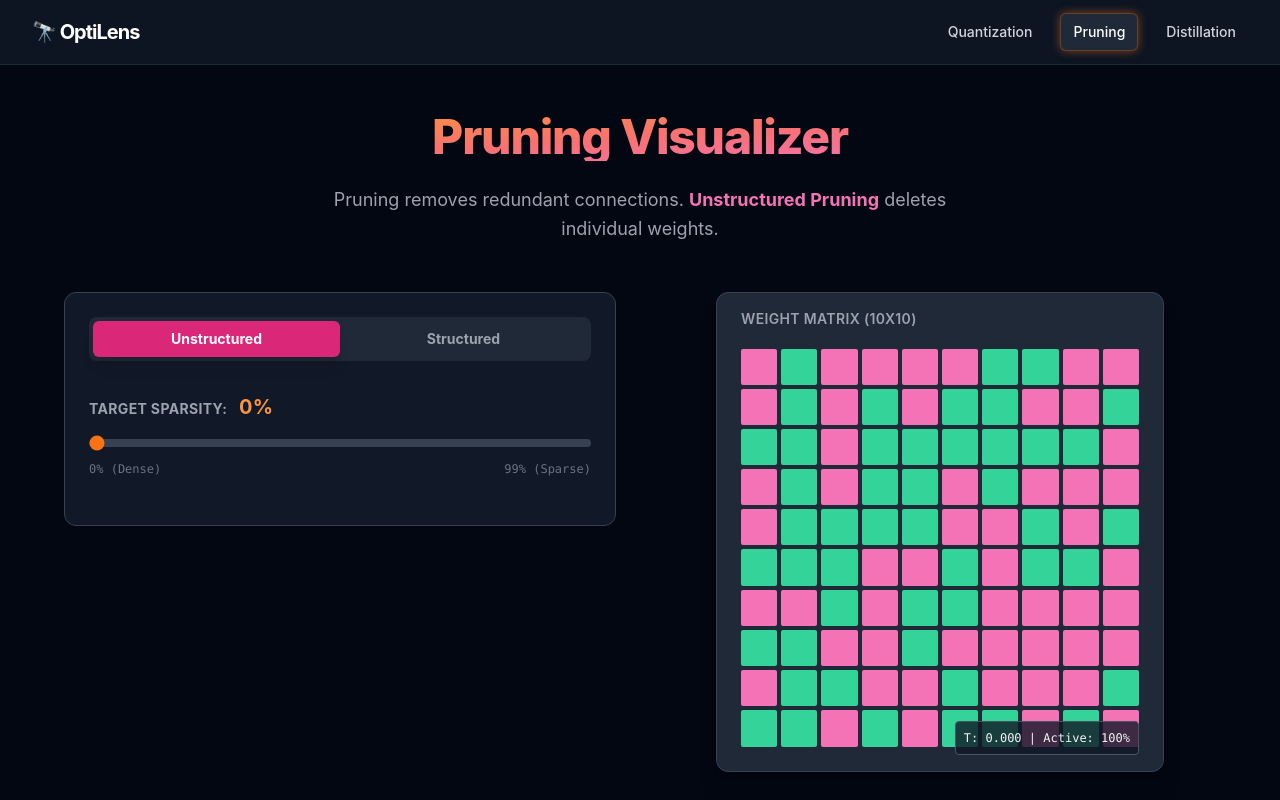
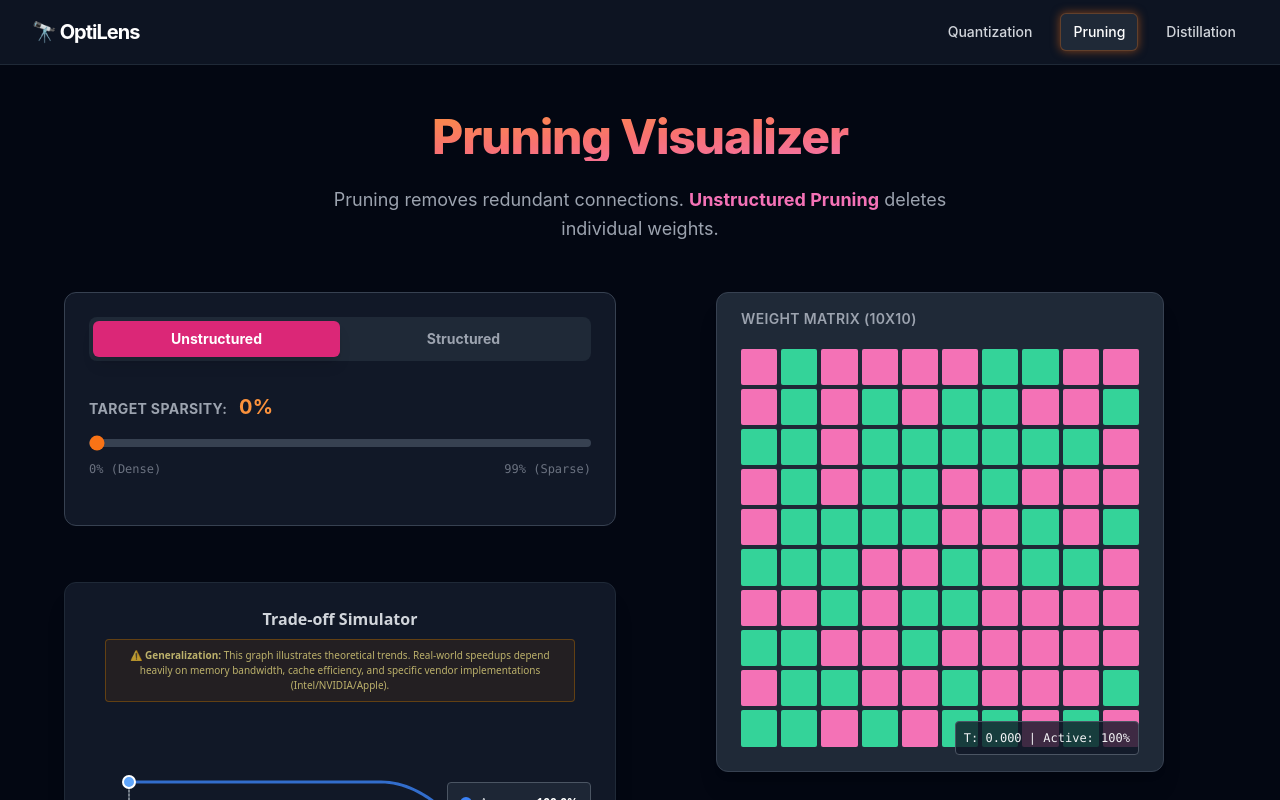
Before and after one commit to chinya07/Quantization-explainer, a React (Vite) app: page /pruning in a window 1280 px wide. Shown: the top 800 px of the page. Built offline with nearby package versions, Linux system fonts and the light colour scheme.

Commit message:
style(pruning): relocate trade-off graph for better usability

```diff
--- a/src/pages/PruningPage.jsx
+++ b/src/pages/PruningPage.jsx
@@ -25,7 +25,8 @@ const PruningPage = () => {
 
             <div className="grid grid-cols-1 md:grid-cols-2 gap-12 w-full max-w-6xl items-start">
 
-                {/* Controls */}
+                {/* Left Column: Controls & Trade-off */}
+                <div className="flex flex-col gap-6">
                     <div className="bg-gray-900 border border-gray-700 p-6 rounded-xl text-left">
 
                         {/* Mode Toggle */}
@@ -66,7 +67,10 @@ const PruningPage = () => {
                         </div>
                     </div>
 
-                {/* Visualizer */}
+                    <TradeOffGraph sparsity={sparsity} mode={mode} />
+                </div>
+
+                {/* Right Column: Visualizer */}
                 <div>
                     {mode === 'unstructured' ? (
                         <MatrixVisual sparsity={sparsity} />
@@ -82,8 +86,6 @@ const PruningPage = () => {
                             <p>Structured pruning creates <span className="text-blue-400">Smaller Matrices</span>. By removing entire rows/columns (Neurons), the model shrinks physically and runs faster on standard hardware.</p>
                         )}
                     </div>
-
-                    <TradeOffGraph sparsity={sparsity} mode={mode} />
                 </div>
             </div>
         </div>
```
Lines whose indentation alone changed are shown as unchanged.
